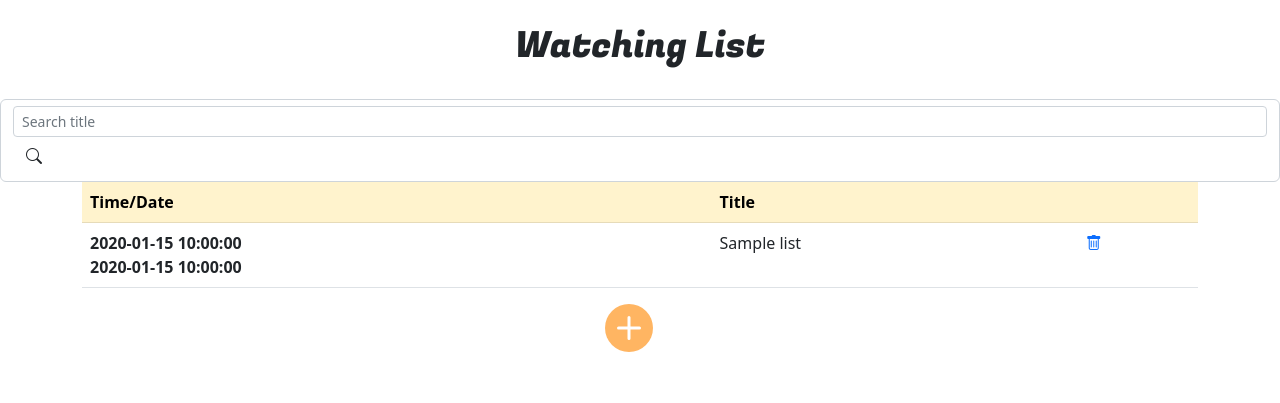
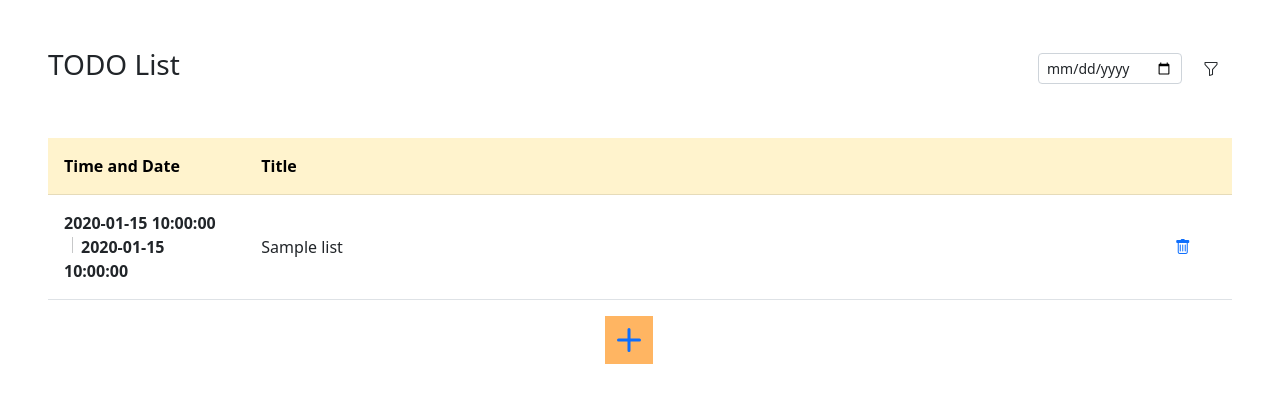
Before and after one commit to nafnaufal/uap-todo-list, a PHP site: page / in a window 1280 px wide. Shown: the top 403 px of the page. Run offline with PHP 8.4, Linux system fonts and the light colour scheme; tables that the repository leaves empty or names only in its code hold one stand-in row (values such as "Sample post").

Commit message:
update index

```diff
--- a/index.php
+++ b/index.php
@@ -1,11 +1,11 @@
 <?php
 $con = mysqli_connect("localhost", "root", "", "w_list");
 
-if (isset($_GET["search"])) {
-    $title = "%".$_GET["searchtitle"]."%";
-    $getList = "SELECT * FROM list WHERE title LIKE '$title'";
+if (isset($_GET["search"]) and $_GET["searchtitle"] !== "") {
+    $title = $_GET["searchtitle"];
+    $getList = "SELECT * FROM list WHERE `date` = '$title'";
     $list = mysqli_query($con, $getList);
-}else {
+} else {
     $getList = "SELECT * FROM list";
     $list = mysqli_query($con, $getList);
 }
@@ -24,31 +24,28 @@ if (isset($_GET["search"])) {
     <link href="https://cdn.jsdelivr.net/npm/bootstrap@5.2.0-beta1/dist/css/bootstrap.min.css" rel="stylesheet" integrity="sha384-0evHe/X+R7YkIZDRvuzKMRqM+OrBnVFBL6DOitfPri4tjfHxaWutUpFmBp4vmVor" crossorigin="anonymous">
     <link rel="stylesheet" href="https://cdn.jsdelivr.net/npm/bootstrap-icons@1.8.3/font/bootstrap-icons.css">
     <link rel="stylesheet" href="./style.css">
-    <title>Watching list</title>
+    <title>TODO list</title>
 </head>
 
 <body>
+    <form action="./index.php" method="get">
+        <div class="hstack gap-5 m-5">
+            <h3 class="header-title">TODO List</h3>
 
-    <div class="container d-flex justify-content-center my-4">
-        <h3 class="title">
-            Watching List
-        </h3>
-    </div>
-
-    <form class="form-control" action="./index.php" method="get">
-        <input class="form-control form-control-sm" type="text" placeholder="Search title" name="searchtitle">
-        <button class="btn btn-default" type="submit" name="search">
-            <i class="bi bi-search"></i>
-        </button>
+            <div class="hstack gap-2 ms-auto">
+                <input class="form-control form-control-sm" type="date" placeholder="Search title" name="searchtitle">
+                <button class="btn btn-default btn-search" type="submit" name="search"><i class="bi bi-funnel"></i></button>
+            </div>
+        </div>
     </form>
 
-    <div class="container">
-        <table class="table table-hover">
-            <thead>
+    <div class="container-fluid px-5">
+        <table class="table table-hover align-middle">
+            <thead class="table-warning">
                 <tr>
-                    <th class="table-warning" scope="col">Time/Date</th>
-                    <th class="table-warning" scope="col">Title</th>
-                    <th class="table-warning" scope="col"></th>
+                    <th class="p-3" scope="col col-3">Time and Date</th>
+                    <th class="p-3" scope="col">Title</th>
+                    <th class="p-3" scope="col col-1"></th>
                 </tr>
             </thead>
 
@@ -63,15 +60,9 @@ if (isset($_GET["search"])) {
                 ?>
 
                             <tr onclick="window.location='./detail.php/?id=<?= $id ?>';">
-
-                                <th scope="row"><?= $row["time"] ?></br><?= $row["date"] ?></th>
-                                <td><?= $row["title"] ?></td>
-
-                                <td>
-                                    <a href="./proccess.php/?id_del=<?= $id ?>">
-                                        <i class="bi bi-trash"></i>
-                                    </a>
-                                </td>
+                                <th class="p-3 col col-2 time-table" scope="row"><?= $row["time"] ?><div class="vr mx-2"></div><?= $row["date"] ?></th>
+                                <td class="p-3"><?= $row["title"] ?></td>
+                                <td class="p-3 col-1 text-center"><a href="./proccess.php/?id_del=<?= $id ?>"><i class="bi bi-trash"></i></a></td>
                             </tr>
 
                 <?php
@@ -83,11 +74,11 @@ if (isset($_GET["search"])) {
         </table>
     </div>
 
-    <div class="container">
+    <div class="container btn-sticky">
         <div class="row justify-content-center">
-            <div class="col-1 ">
+            <div class="col-1">
                 <a href="#add" data-bs-toggle="modal" data-bs-target="#add">
-                    <svg xmlns="http://www.w3.org/2000/svg" width="48px" fill="currentColor" class="bi bi-plus btn-sticky float-btn h-auto icon-flipped" viewBox="0 0 16 16">
+                    <svg xmlns="http://www.w3.org/2000/svg" width="48px" fill="currentColor" class="bi bi-plus float-btn h-auto icon-flipped" viewBox="0 0 16 16">
                         <path d="M8 4a.5.5 0 0 1 .5.5v3h3a.5.5 0 0 1 0 1h-3v3a.5.5 0 0 1-1 0v-3h-3a.5.5 0 0 1 0-1h3v-3A.5.5 0 0 1 8 4z" />
                     </svg>
                 </a>
@@ -99,30 +90,30 @@ if (isset($_GET["search"])) {
         <div class="modal-dialog">
             <div class="modal-content">
                 <div class="modal-header">
-                    <h5 class="modal-title" id="AddList">Add new watching list</h5>
+                    <h5 class="modal-title mx-2" id="AddList">Add TODO</h5>
                     <button type="button" class="btn-close" data-bs-dismiss="modal" aria-label="Close"></button>
                 </div>
                 <form action="./proccess.php" method="post">
                     <div class="modal-body">
-                        <div class="mb-3">
-                            <label for="date" class="col-form-label">Date:</label>
+                        <div class="mb-3 mx-2">
+                            <label for="date" class="col-form-label">Date</label>
                             <input type="date" class="form-control" id="date" name="date" required>
                         </div>
-                        <div class="mb-3">
-                            <label for="time" class="col-form-label">Time:</label>
+                        <div class="mb-3 mx-2">
+                            <label for="time" class="col-form-label">Time</label>
                             <input type="time" class="form-control" id="time" name="time" required>
                         </div>
-                        <div class="mb-3">
-                            <label for="title" class="col-form-label">Title:</label>
+                        <div class="mb-3 mx-2">
+                            <label for="title" class="col-form-label">Title</label>
                             <input type="text" class="form-control" id="title" name="title" required>
                         </div>
-                        <div class="mb-3">
-                            <label for="note" class="col-form-label">Note:</label>
+                        <div class="mb-3 mx-2">
+                            <label for="note" class="col-form-label">Note</label>
                             <textarea class="form-control" id="note" name="note"></textarea>
                         </div>
                     </div>
                     <div class="modal-footer">
-                        <input type="submit" class="btn btn-primary" value="Save" name="submit"></button>
+                        <input type="submit" class="btn btn-warning" value="Save" name="submit"></button>
                     </div>
                 </form>
             </div>
```
